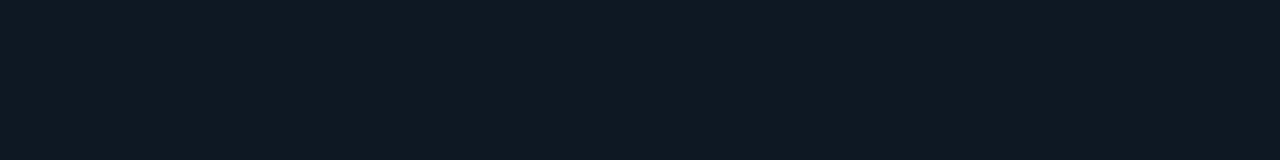
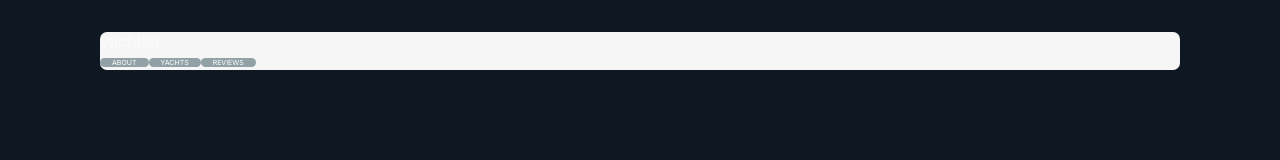
Before and after one commit to andriykotikfrompoland/blended-test, a website built with Vite: page src/index.html in a window 1280 px wide. Built offline with nearby package versions, Linux system fonts and the light colour scheme.

Commit message:
Completed header

```diff
--- a/src/css/header.css
+++ b/src/css/header.css
@@ -1 +1,53 @@
-/* Сюди додавай стилі частинки Header */
+.header {
+  padding-top: 32px;
+  padding-left: 100px;
+  padding-right: 100px;
+}
+
+.header-container {
+  max-width: 1180px;
+  height: 38px;
+  background-color: #f6f6f6;
+  border-radius: 7px;
+}
+
+.heder-logo {
+  font-size: 14px;
+  font-weight: 500;
+  color: #164e5a;
+  text-decoration: none;
+}
+
+.navigation-list {
+  display: flex;
+  align-items: center;
+  margin: 0;
+  padding: 0;
+}
+
+.navigation-item {
+  margin: 0;
+  padding: 0;
+}
+
+.navigation-link {
+  width: 90px;
+  height: 40px;
+  padding: 0 12px;
+  background-color: #91a1a5;
+  border-radius: 6px;
+  font-size: 7px;
+  font-weight: 400;
+  line-height: 1;
+  color: #ffffff;
+  text-decoration: none;
+}
+
+.navigation-link:hover,
+.navigation-link:focus {
+  background-color: #1e5260;
+}
+
+.navigation-link:focus {
+  outline: none;
+}
--- a/src/partials/header.html
+++ b/src/partials/header.html
@@ -1,5 +1,21 @@
-<!-- =======================HEADER===========================
-Зверніть увагу!                                             ||
-Скелет (html, head, body) в цей файл додавати не потрібно!  ||
-Додаємо тільки розмітку своєї частинки                      ||
-========================================================== -->
+<header class="header">
+  <div class="header-container">
+    <a class="header-logo" href="header.html">yachtjet</a>
+
+    <nav class="navigation">
+      <ul class="navigation-list">
+        <li class="navigation-item">
+          <a class="navigation-link" href="about.html">ABOUT</a>
+        </li>
+
+        <li class="navigation-item">
+          <a class="navigation-link" href="catalog.html">YACHTS</a>
+        </li>
+
+        <li class="navigation-item">
+          <a class="navigation-link" href="reviews.html">REVIEWS</a>
+        </li>
+      </ul>
+    </nav>
+  </div>
+</header>
```
